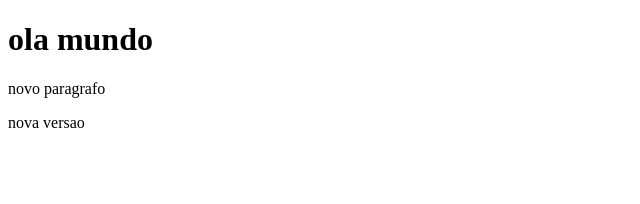
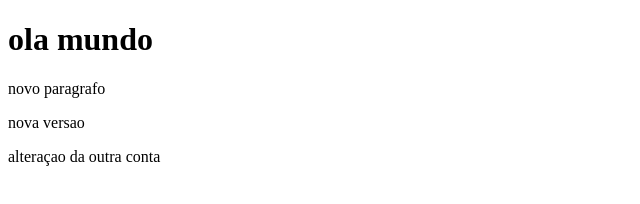
Before and after one commit to klenorox/lojavirtual, a plain HTML site: page index.html in a window 1280 px wide. Shown: the whole page, without its empty margins (0-640 px from the left). Drawn offline with Linux system fonts and the light colour scheme.

Commit message:
atualizando na outra conta

```diff
--- a/index.html
+++ b/index.html
@@ -9,5 +9,6 @@
     <h1>ola mundo</h1>
     <p>novo paragrafo</p>
     <p>nova versao</p>
+    <p>alteraçao da outra conta</p>
 </body>
 </html>
```
